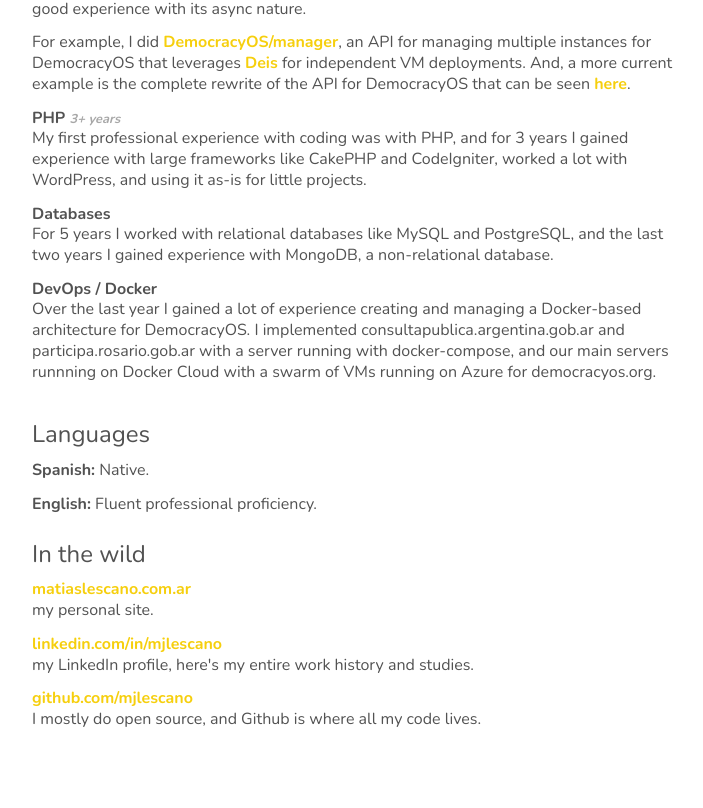
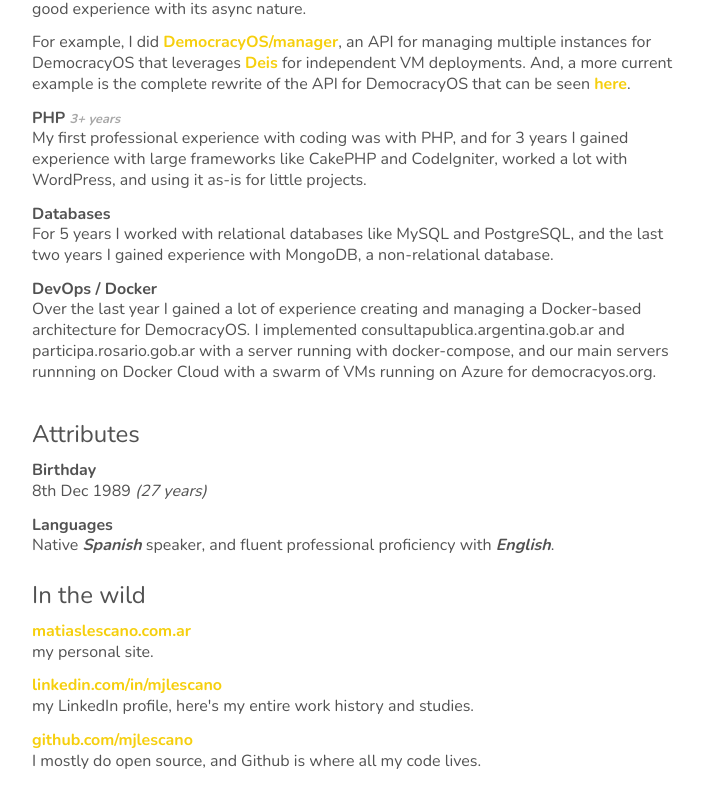
Before and after one commit to mjlescano/matiaslescano.com.ar, a Next.js app: page /cv in a window 1280 px wide. Shown: the part 1471-2279 px from the top of the page, without its empty margins (278-981 px from the left). Built offline with nearby package versions, Linux system fonts and the light colour scheme.

Commit message:
add human attributes

```diff
--- a/package.json
+++ b/package.json
@@ -6,6 +6,7 @@
   "author": "Matías Lescano <mjlescano@protonmail.com>",
   "license": "CC-BY-4.0",
   "dependencies": {
+    "moment": "^2.18.1",
     "next": "~2.3.0",
     "react": "^15.4.2",
     "react-dom": "^15.4.2",
--- a/pages/cv.js
+++ b/pages/cv.js
@@ -1,3 +1,4 @@
+import moment from 'moment'
 import Head from 'next/head'
 import Title from '../components/Title'
 import Markdown from '../components/Markdown'
@@ -184,11 +185,13 @@ export default () => (
 
       ---
 
-      ## Languages
+      ## Attributes
 
-      **Spanish:** Native.
+      ### Birthday
+      8th Dec 1989 _(${moment([1989, 11, 8]).fromNow(true)})_
 
-      **English:** Fluent professional proficiency.
+      ### Languages
+      Native _**Spanish**_ speaker, and fluent professional proficiency with _**English**_.
 
       ## In the wild
 
```
Also changed, not shown: 1 other file (tests, documents, lock files or other folders).
